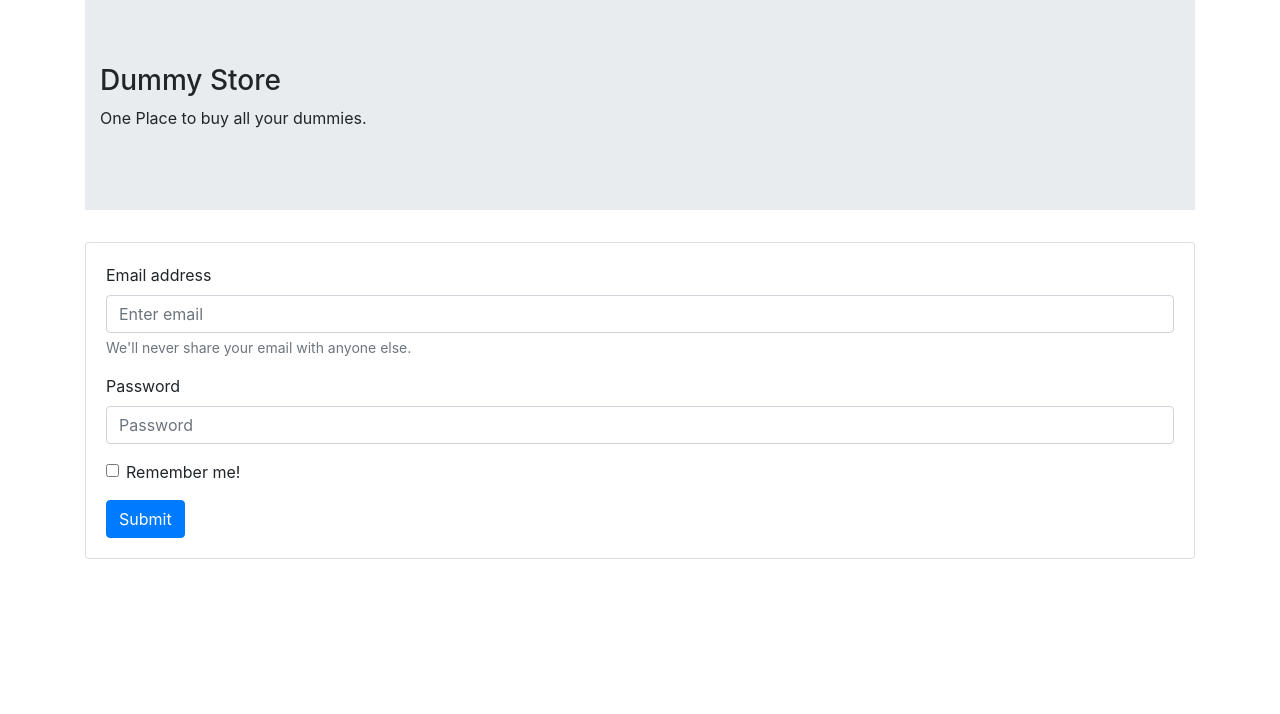
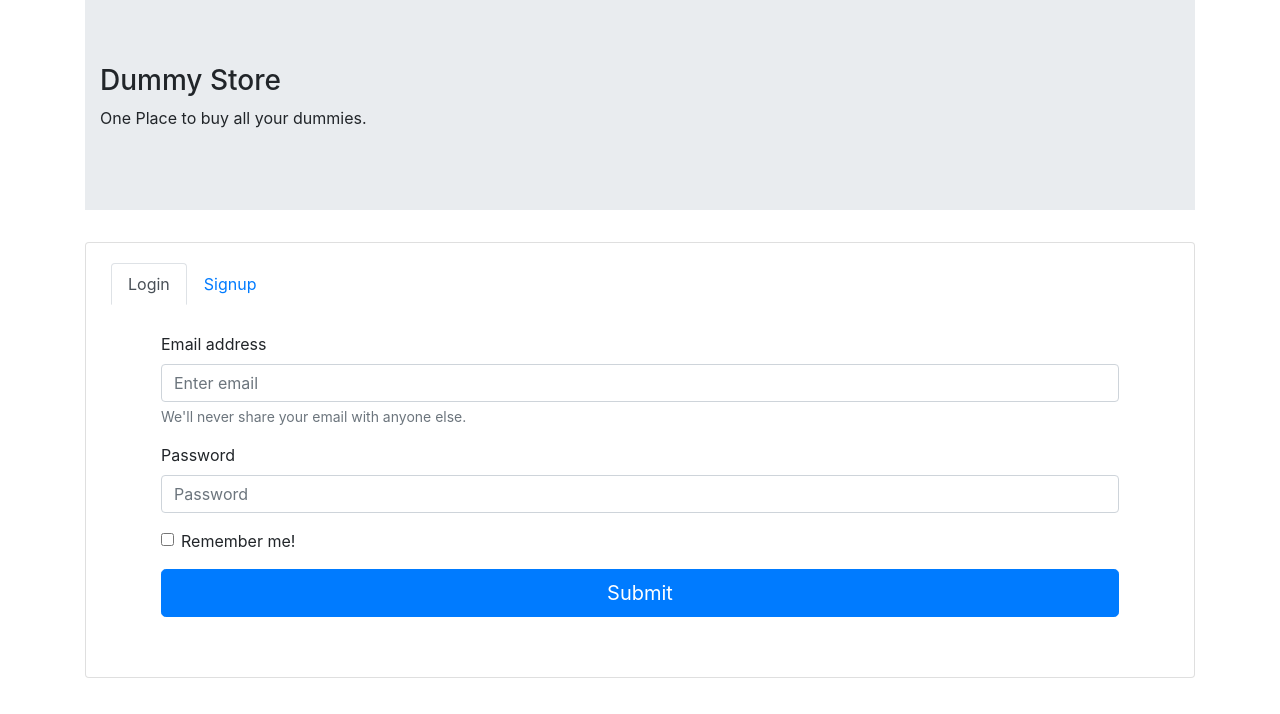
Before and after one commit to Kuldeep-Kumar-Sharma/typescript-react-e-commerce-website, a React (Create React App) app: page /login in a window 1280 px wide. Shown: the top 714 px of the page. Built offline with nearby package versions, Linux system fonts and the light colour scheme.

Commit message:
updated signup and login bulky

```diff
--- a/package.json
+++ b/package.json
@@ -16,12 +16,14 @@
     "@types/react": "^17.0.1",
     "@types/react-dom": "^17.0.0",
     "@types/react-router-dom": "^5.1.7",
+    "@types/styled-components": "^5.1.7",
     "bootstrap": "^4.6.0",
     "react": "^17.0.1",
     "react-bootstrap": "^1.4.3",
     "react-dom": "^17.0.1",
     "react-router-dom": "^5.2.0",
     "react-scripts": "4.0.2",
+    "styled-components": "^5.2.1",
     "typescript": "^4.1.3",
     "typings-for-css-modules-loader": "^1.7.0",
     "web-vitals": "^1.1.0"
--- a/src/App.tsx
+++ b/src/App.tsx
@@ -1,13 +1,13 @@
 import React from "react";
 import "./App.css";
 import Layout from "./components/containers/Layout/Layout";
-import Login from "./pages/User/Login/Login";
+import Authentication from "./pages/User/Authentication/Authentication";
 import { Route, Switch } from "react-router-dom";
 
 const App: React.FC = () => {
   return (
     <Switch>
-      <Route path="/login" component={Login} />
+      <Route path="/login" component={Authentication} />
       <Route path="/" component={Layout} />
     </Switch>
   );
--- /dev/null
+++ b/src/pages/User/Authentication/Authentication.styles.ts
@@ -0,0 +1,5 @@
+import styled from "styled-components";
+
+export const Wrapper = styled.div`
+  margin: 40px;
+`;
--- /dev/null
+++ b/src/pages/User/Authentication/Authentication.tsx
@@ -0,0 +1,38 @@
+import React from "react";
+import { Container, Jumbotron, Card, Tabs, Tab } from "react-bootstrap";
+import Login from "./Login";
+import Signup from "./Signup";
+import { Wrapper } from "./Authentication.styles";
+
+const Authentication = () => {
+  return (
+    <Container>
+      <Jumbotron fluid>
+        <Container>
+          <h3>Dummy Store</h3>
+          <p>One Place to buy all your dummies.</p>
+        </Container>
+      </Jumbotron>
+      <Card>
+        <Card.Body>
+          <Container>
+            <Tabs defaultActiveKey="login" id="uncontrolled-tab-example">
+              <Tab eventKey="login" title="Login">
+                <Wrapper>
+                  <Login />
+                </Wrapper>
+              </Tab>
+              <Tab eventKey="signup" title="Signup">
+                <Wrapper>
+                  <Signup />
+                </Wrapper>
+              </Tab>
+            </Tabs>
+          </Container>
+        </Card.Body>
+      </Card>
+    </Container>
+  );
+};
+
+export default Authentication;
--- /dev/null
+++ b/src/pages/User/Authentication/Login.tsx
@@ -0,0 +1,29 @@
+import React from "react";
+import { Form, Button } from "react-bootstrap";
+
+const Login = () => {
+  return (
+    <Form>
+      <Form.Group controlId="formBasicEmail">
+        <Form.Label>Email address</Form.Label>
+        <Form.Control type="email" placeholder="Enter email" />
+        <Form.Text className="text-muted">
+          We'll never share your email with anyone else.
+        </Form.Text>
+      </Form.Group>
+
+      <Form.Group controlId="formBasicPassword">
+        <Form.Label>Password</Form.Label>
+        <Form.Control type="password" placeholder="Password" />
+      </Form.Group>
+      <Form.Group controlId="formBasicCheckbox">
+        <Form.Check type="checkbox" label="Remember me!" />
+      </Form.Group>
+      <Button variant="primary" type="submit" size="lg" block>
+        Submit
+      </Button>
+    </Form>
+  );
+};
+
+export default Login;
--- /dev/null
+++ b/src/pages/User/Authentication/Signup.tsx
@@ -0,0 +1,42 @@
+import React from "react";
+import { Form, Button, InputGroup, FormControl } from "react-bootstrap";
+
+const Signup = () => {
+  return (
+    <Form>
+      <Form.Group controlId="formName">
+        <Form.Label>Name</Form.Label>
+        <Form.Control type="text" placeholder="Enter Name" />
+        <Form.Text className="text-muted">Enter your full name</Form.Text>
+      </Form.Group>
+
+      <Form.Group controlId="formPhone">
+        <Form.Label>Phone</Form.Label>
+        <InputGroup className="mb-3">
+          <InputGroup.Prepend>
+            <InputGroup.Text>91</InputGroup.Text>
+          </InputGroup.Prepend>
+          <FormControl placeholder="Phone Number" />
+        </InputGroup>
+      </Form.Group>
+
+      <Form.Group controlId="formEmail">
+        <Form.Label>Email address</Form.Label>
+        <Form.Control type="email" placeholder="Enter email" />
+        <Form.Text className="text-muted">
+          We'll never share your email with anyone else.
+        </Form.Text>
+      </Form.Group>
+
+      <Form.Group controlId="formPassword">
+        <Form.Label>Password</Form.Label>
+        <Form.Control type="password" placeholder="Password" />
+      </Form.Group>
+      <Button variant="primary" type="submit" size="lg" block>
+        Submit
+      </Button>
+    </Form>
+  );
+};
+
+export default Signup;
--- a/src/pages/User/Login/Login.tsx
+++ /dev/null
@@ -1,41 +0,0 @@
-import React from "react";
-import { Container, Form, Button, Jumbotron, Card } from "react-bootstrap";
-
-const Login = () => {
-  return (
-    <Container>
-      <Jumbotron fluid>
-        <Container>
-          <h3>Dummy Store</h3>
-          <p>One Place to buy all your dummies.</p>
-        </Container>
-      </Jumbotron>
-      <Card>
-        <Card.Body>
-          <Form>
-            <Form.Group controlId="formBasicEmail">
-              <Form.Label>Email address</Form.Label>
-              <Form.Control type="email" placeholder="Enter email" />
-              <Form.Text className="text-muted">
-                We'll never share your email with anyone else.
-              </Form.Text>
-            </Form.Group>
-
-            <Form.Group controlId="formBasicPassword">
-              <Form.Label>Password</Form.Label>
-              <Form.Control type="password" placeholder="Password" />
-            </Form.Group>
-            <Form.Group controlId="formBasicCheckbox">
-              <Form.Check type="checkbox" label="Remember me!" />
-            </Form.Group>
-            <Button variant="primary" type="submit">
-              Submit
-            </Button>
-          </Form>
-        </Card.Body>
-      </Card>
-    </Container>
-  );
-};
-
-export default Login;
```
Also changed, not shown: 1 other file (tests, documents, lock files or other folders).
